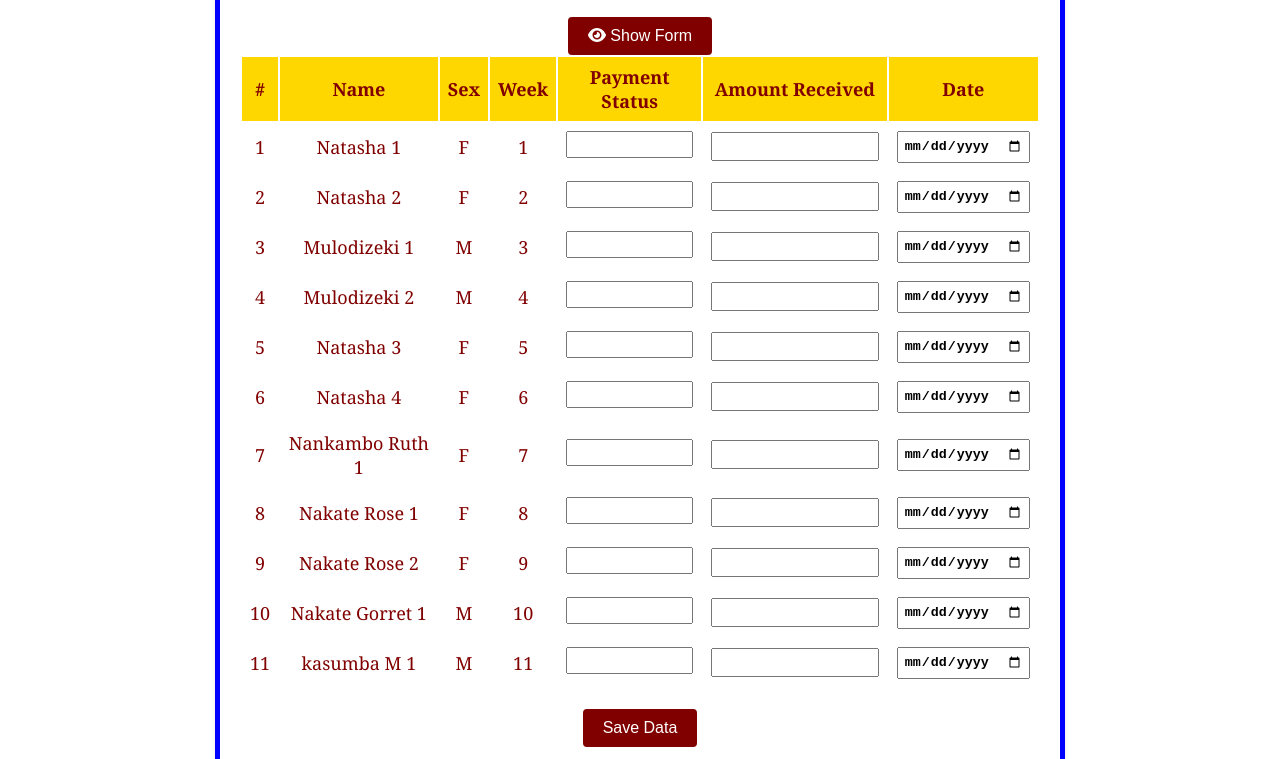
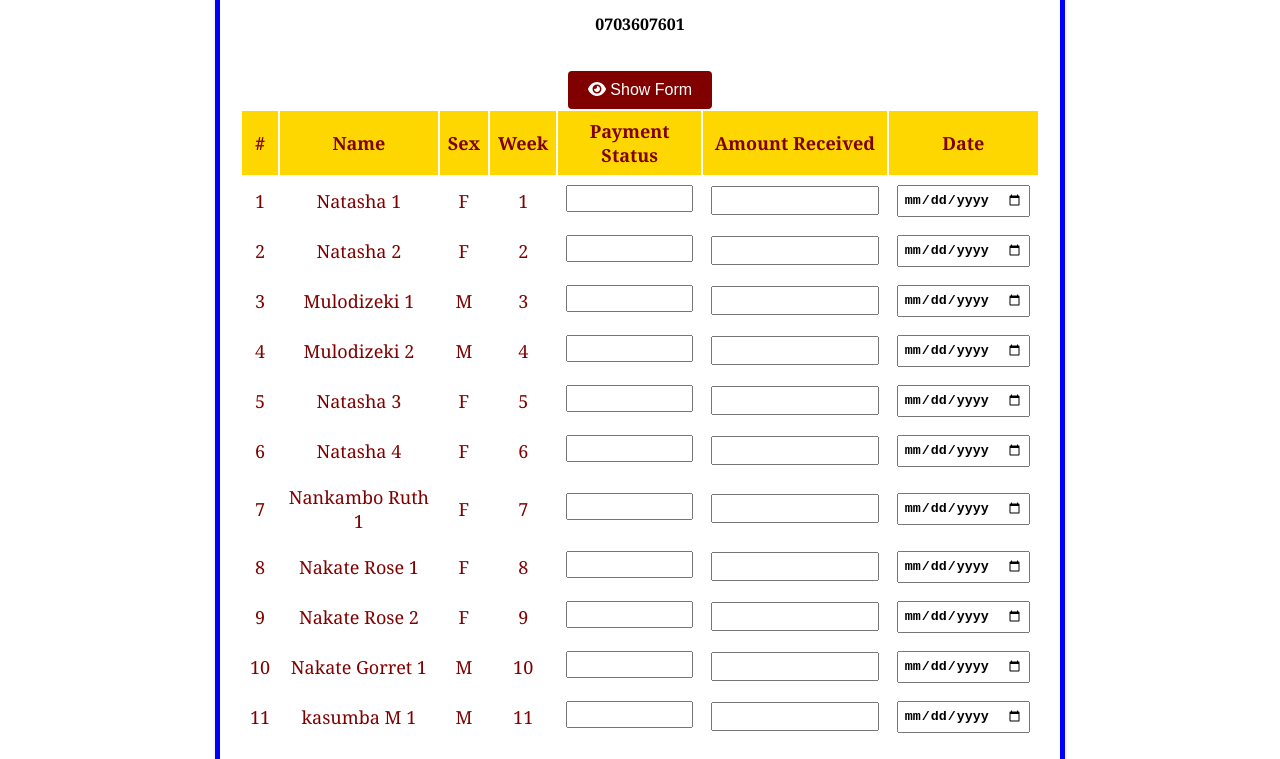
Before and after one commit to Goforus-tech-hub/Cash_Round_Sacco, a plain HTML site: page index.html in a window 1280 px wide. Shown: the part 219-978 px from the top of the page. Drawn offline with Linux system fonts and the light colour scheme; a script that the page names is missing.

Commit message:
Update index.html

```diff
--- a/index.html
+++ b/index.html
@@ -19,7 +19,7 @@
         <div class="welcome-container">
             <h1 class="welcome-heading">Family Money Sacco</h1>
            Deposit to   <strong>Nsabamukama H Lordzeck  </strong>
-            0703607601
+           <p><strong> 0703607601</strong></p>
                     </div>
         <!-- Updated "Show Form" button with icon -->
     <button class="actionButton" id="distributeBtn" onclick="toggleTable()">
```
